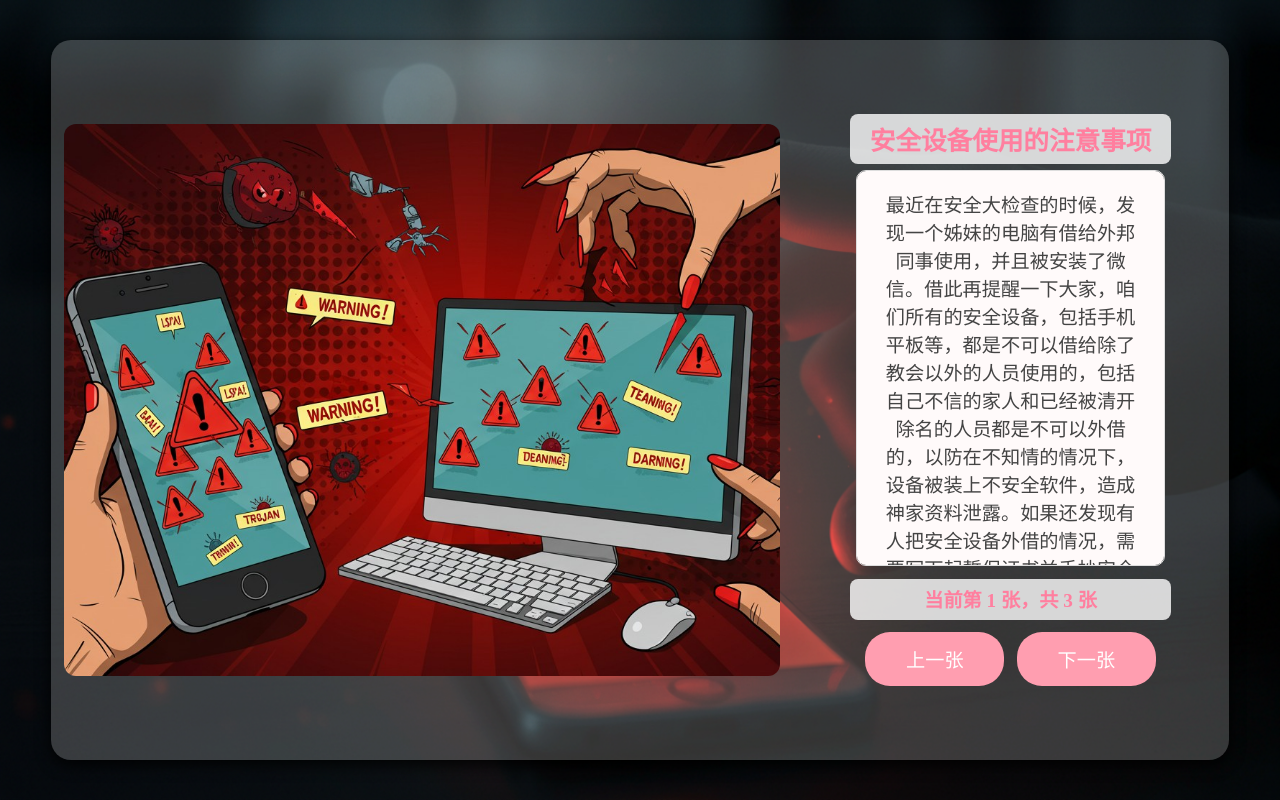
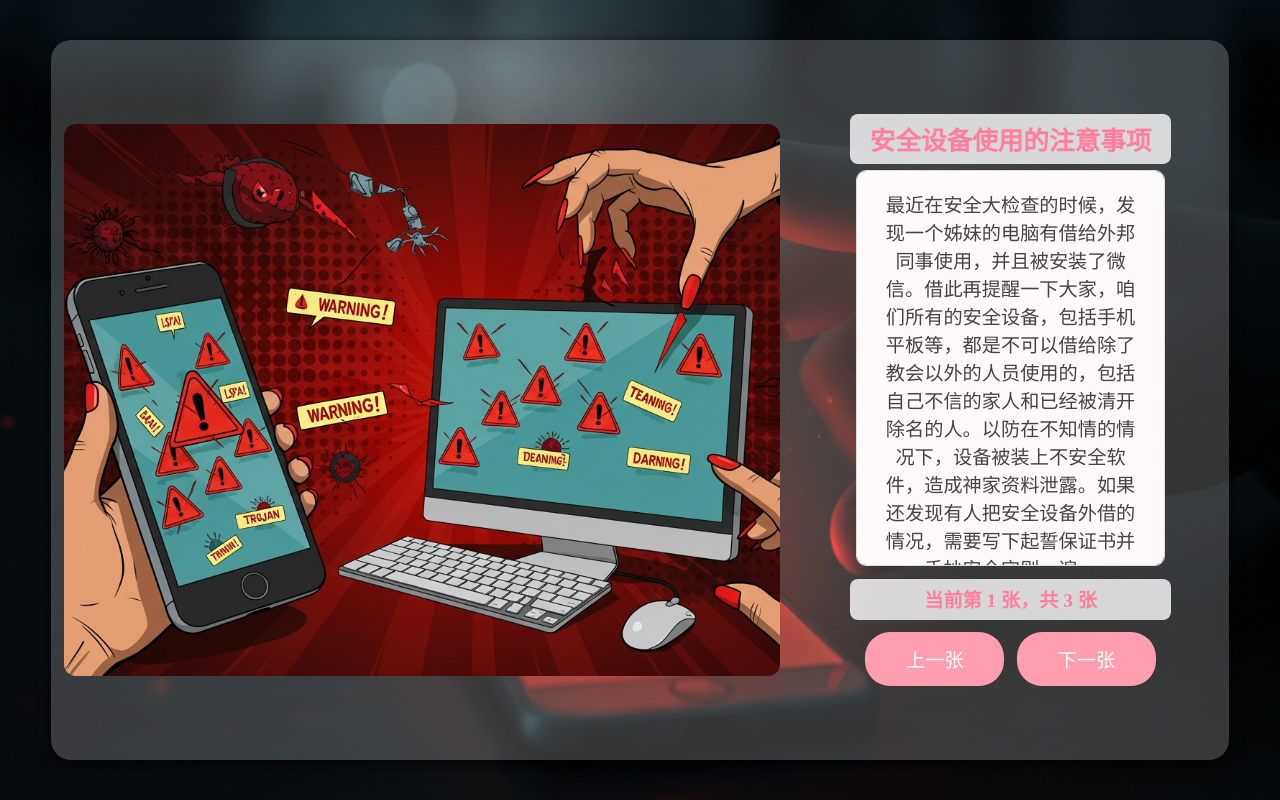
Before and after one commit to agsadsadsa/jtjc0708, a plain HTML site: page index.html in a window 1280 px wide. Drawn offline with Linux system fonts and the light colour scheme.

Commit message:
Update index.html

```diff
--- a/index.html
+++ b/index.html
@@ -286,8 +286,8 @@
 
 <script>
   const screenshots = [
-    { src: 'screenshot1.jpg', desc: '最近在安全大检查的时候，发现一个姊妹的电脑有借给外邦同事使用，并且被安装了微信。借此再提醒一下大家，咱们所有的安全设备，包括手机平板等，都是不可以借给除了教会以外的人员使用的，包括自己不信的家人和已经被清开除名的人员都是不可以外借的，以防在不知情的情况下，设备被装上不安全软件，造成神家资料泄露。如果还发现有人把安全设备外借的情况，需要写下起誓保证书并手抄安全守则一遍。' },
-    { src: 'screenshot2.jpg', desc: '在安全大检查的时候，还发现有的弟兄姊妹在听讲道或者拉线的时候，把不安全设备只是开了飞行模式就放在身边，这样是绝对不可以的，咱们听道或者拉线的时候，不管需不需要咱们开麦交通，所有的不安全设备，包括小红书专机和不安全的平板，智能手表手环等，都必须开飞行模式并关机放到距离咱们比较远的地方，坚决不能在开机的情况下放到咱身边。' },
+    { src: 'screenshot1.jpg', desc: '最近在安全大检查的时候，发现一个姊妹的电脑有借给外邦同事使用，并且被安装了微信。借此再提醒一下大家，咱们所有的安全设备，包括手机平板等，都是不可以借给除了教会以外的人员使用的，包括自己不信的家人和已经被清开除名的人。以防在不知情的情况下，设备被装上不安全软件，造成神家资料泄露。如果还发现有人把安全设备外借的情况，需要写下起誓保证书并手抄安全守则一遍。' },
+    { src: 'screenshot2.jpg', desc: '在安全大检查的时候，还发现有的弟兄姊妹在听讲道或者拉线的时候，不安全设备只是开了飞行模式就放在身边，这样是绝对不可以的，咱们听道或者拉线的时候，不管需不需要开麦交通，所有的不安全设备，包括小红书专机和不安全的平板，智能手表手环等，都必须开飞行模式并关机放到距离咱们比较远的地方，绝对不能在开机的情况下放到电脑身边。' },
     { src: 'screenshot3.jpg', desc: '另外最近收到多个跟外邦人一起住的弟兄姊妹的反馈，在用蓝牙耳机听讲道或者拉线的时候，蓝夜耳机突然断电或者断开连接，一时来不及退出通话，声音一瞬间外放，同屋的外邦人就都能听到通话内容。针对这种情况，要求跟外邦人一起住的弟兄姊妹，听讲道或者拉线的时候，需要把蓝牙耳机换成有线耳机，手里没有有线耳机的弟兄姊妹，可以去附近百元店或者超市买一个。' }
   ];
 
```
